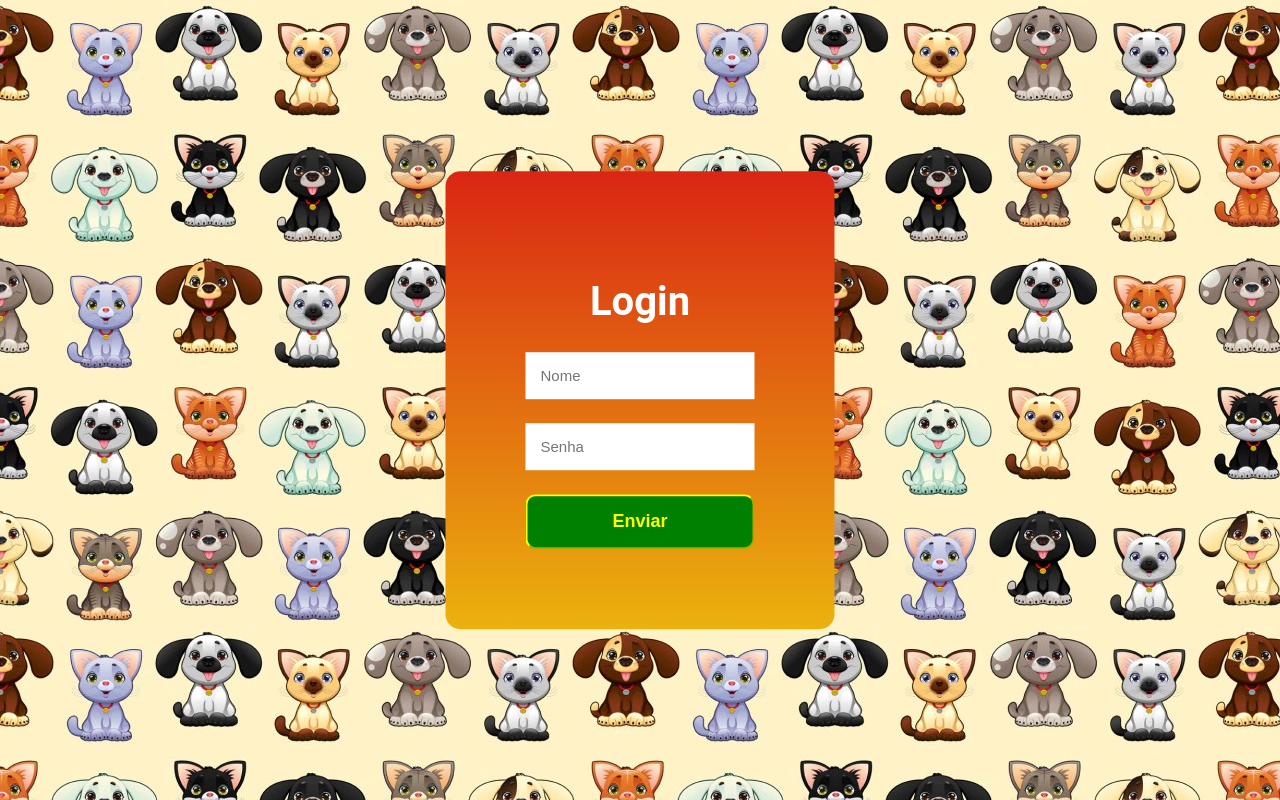
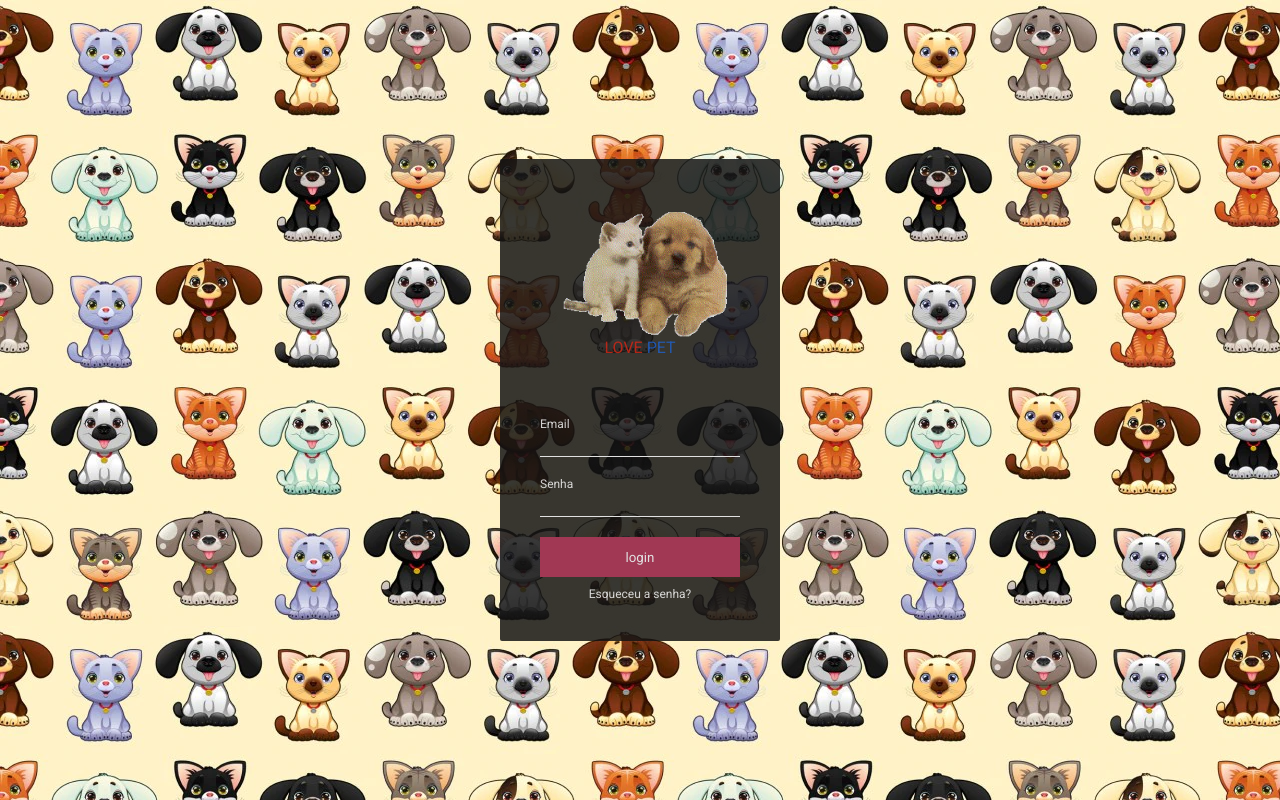
Before and after one commit to vdfs89/Checkpoint-2-Front-End-I, a plain HTML site: page login.html in a window 1280 px wide. Drawn offline with Linux system fonts and the light colour scheme.

Commit message:
alteração

```diff
--- a/css/skyles3.css
+++ /dev/null
@@ -1,67 +0,0 @@
-@import url('https://fonts.googleapis.com/css2?family=Roboto&display=swap');
-
-*{
-  box-sizing: border-box;
-  margin: 0;
-  padding: 0;
-  font-family: Roboto, sans-serif;
-}
-
-html {
-  scroll-behavior: smooth;
-}
-
-body{
-    font-family: "Roboto", sans-serif;
-    background-image: url(../img/fundo3.webp);
-
-}
-div{
-    background-image: -webkit-linear-gradient(top, #DA2614, #EBB20D);
-    background-image: -moz-linear-gradient(top, #DA2614, #EBB20D);
-    background-image: -ms-linear-gradient(top, #DA2614, #EBB20D);
-    background-image: -o-linear-gradient(top, #DA2614, #EBB20D);
-    background-image: -webkit-gradient(to bottom, #DA2614, #EBB20D);
-    -webkit-border-radius: 20px;
-    -moz-border-radius: 20px;
-    border-radius: 20px;
-    position: absolute;
-    top: 50%;
-    left: 50%;
-    transform: translate(-50%,-50%);
-    padding: 80px;
-    border-radius: 15px;
-}
-
-h1{
-    color: rgb(255, 255, 255);
-    font-weight: 700;
-    text-align: center;
-}
-
-
-input{
-    padding: 15px;
-    border: none;
-    outline: none;
-    font-size: 15px;
-}
-button{
-    background-color: green;
-    border: 5%;
-    padding: 15px;
-    width: 100%;
-    border-radius: 10px;
-    color: yellow;
-    font-size: 1rem;
-    font-weight: 700;
-    border-color: yellow;
-
-}
-button:hover{
-    background-color: yellow;
-    color: green;
-    cursor: pointer;
-    border: 5%;
-    border-color: green;
-}
--- a/css/style3.css
+++ /dev/null
@@ -1,50 +0,0 @@
-body{
-    font-family: "Roboto", sans-serif;
-    background-image: url(../img/fundo3.webp);
-
-}
-div{
-    background-image: -webkit-linear-gradient(top, #DA2614, #EBB20D);
-    background-image: -moz-linear-gradient(top, #DA2614, #EBB20D);
-    background-image: -ms-linear-gradient(top, #DA2614, #EBB20D);
-    background-image: -o-linear-gradient(top, #DA2614, #EBB20D);
-    background-image: -webkit-gradient(to bottom, #DA2614, #EBB20D);
-    -webkit-border-radius: 20px;
-    -moz-border-radius: 20px;
-    border-radius: 20px;
-    position: absolute;
-    top: 50%;
-    left: 50%;
-    transform: translate(-50%,-50%);
-    padding: 80px;
-    border-radius: 15px;
-    color: rgb(255, 255, 255);
-    font-size: 20px;
-    font-weight: 700;
-    text-align: center;
-}
-input{
-    padding: 15px;
-    border: none;
-    outline: none;
-    font-size: 15px;
-}
-button{
-    background-color: green;
-    border: 5%;
-    padding: 15px;
-    width: 100%;
-    border-radius: 10px;
-    color: yellow;
-    font-size: 18px;
-    font-weight: 700;
-    border-color: yellow;
-
-}
-button:hover{
-    background-color: yellow;
-    color: green;
-    cursor: pointer;
-    border: 5%;
-    border-color: green;
-}
--- /dev/null
+++ b/css/style_login.css
@@ -0,0 +1,105 @@
+@import url('https://fonts.googleapis.com/css2?family=Roboto&display=swap');
+
+*{
+  box-sizing: border-box;
+  margin: 0;
+  padding: 0;
+  font-family: Roboto, sans-serif;
+}
+
+html {
+  scroll-behavior: smooth;
+}
+
+body {
+  padding: 0;
+  margin: 0;
+  background-image: url(../img/fundo3.webp);
+}
+
+#login {
+  display: flex;
+  align-items: center;
+  justify-content: center;
+  height: 100vh;
+}
+
+.card {
+  background-color: rgba(19, 19, 19, 0.842);
+  padding: 40px;
+  border-radius: 2px;
+  width:280px;
+}
+
+.card-header {
+  padding-bottom: 50px;
+  opacity: 0.8;
+  color: #fff;
+  display: flex;
+  justify-content: center;
+  width: 100%;
+  flex-direction: column;
+}
+
+.card-header p{
+  color: #1E62D0;
+  align-items: center;
+  text-align: center;
+}
+
+.card-header span{
+  color: #DA2614;
+}
+
+.card-header::after {
+  width: 70px;
+  height: 1px;
+  background-color: #fff;
+  display: block;
+  margin-top: -17px;
+  margin-left: -5px;
+}
+
+.card-content label {
+  color: #fff;
+  font-size: 12px;
+  opacity: 0.8;
+}
+
+.card-content-area {
+  display: flex;
+  flex-direction: column;
+  padding:10px 0;
+}
+
+.card-content-area input {
+  margin-top: 10px;
+  padding:0 5px;
+  background-color: transparent;
+  border:none;
+  border-bottom: 1px solid #e1e1e1;
+  outline: none;
+  color: #fff;
+}
+
+.card-footer {
+  display: flex;
+  flex-direction: column;
+}
+
+.card-footer .submit{
+  width: 100%;
+  height: 40px;
+  background-color: #a13854;
+  border:none;
+  color:#e1e1e1;
+  margin: 10px 0;
+}
+
+.card-footer a {
+  text-align: center;
+  font-size: 12px;
+  opacity: 0.8;
+  color: #fff;
+  text-decoration: none;
+}
--- a/login.html
+++ b/login.html
@@ -1,20 +1,66 @@
 <!DOCTYPE html>
-<html lang="en">
+
+<html lang="pt-br">
+
     <head>
+
         <meta charset="UTF-8">
+
         <meta http-equiv="X-UA-Compatible" content="IE=edge">
-    <meta name="viewport" content="width=device-width, initial-scale=1.0">
-    <link rel="stylesheet" href="/css/style3.css"/>
-    <title>login</title>
+
+        <meta name="viewport"content="width=device-width, initial-scale=1.0">
+
+        <link rel="stylesheet" href="./css/style_login.css">
+
+        <title>Login</title>
+
     </head>
+
     <body>
-    <div>
-        <h1>Login</h1>
-        <input type="text" placeholder="Nome">
-        <br><br>
-        <input type="password" placeholder="Senha">
-        <br><br>
-        <button>Enviar</button>
+
+        <div id="login">
+
+            <form class="card">
+
+                <div class="card-header">
+
+                    <img src="./img/cachorro-e-gato-juntos-imagem-animada-0021.gif" alt="imagem logo">
+                    <p class="txt-logo"><span>LOVE</span> PET</p>
+
                 </div>
+
+                <div class="card-content">
+
+                    <div class="card-content-area">
+
+                        <label for="usuario">Email</label>
+
+                        <input type="text" id="usuario" autocomplete="off">
+
+                    </div>
+
+                    <div class="card-content-area">
+
+                        <label for="password">Senha</label>
+
+                        <input type="password" id="password" autocomplete="off">
+
+                    </div>
+
+                </div>
+
+                <div class="card-footer">
+
+                    <input type="submit" value="login" class="submit">
+
+                    <a href="#" class="recuperar_senha">Esqueceu a senha?</a>
+
+                </div>
+
+            </form>
+
+        </div>
+
     </body>
+
 </html>
```
Also changed, not shown: css/style_descrição.css (renamed from css/style2.css, +33 -8 lines), css/style_home.css (renamed from css/style.css, +37 -7 lines), descrição.html (+5 -5 lines), index.html (+1 -1 lines). Lines whose indentation alone changed are shown as unchanged.
